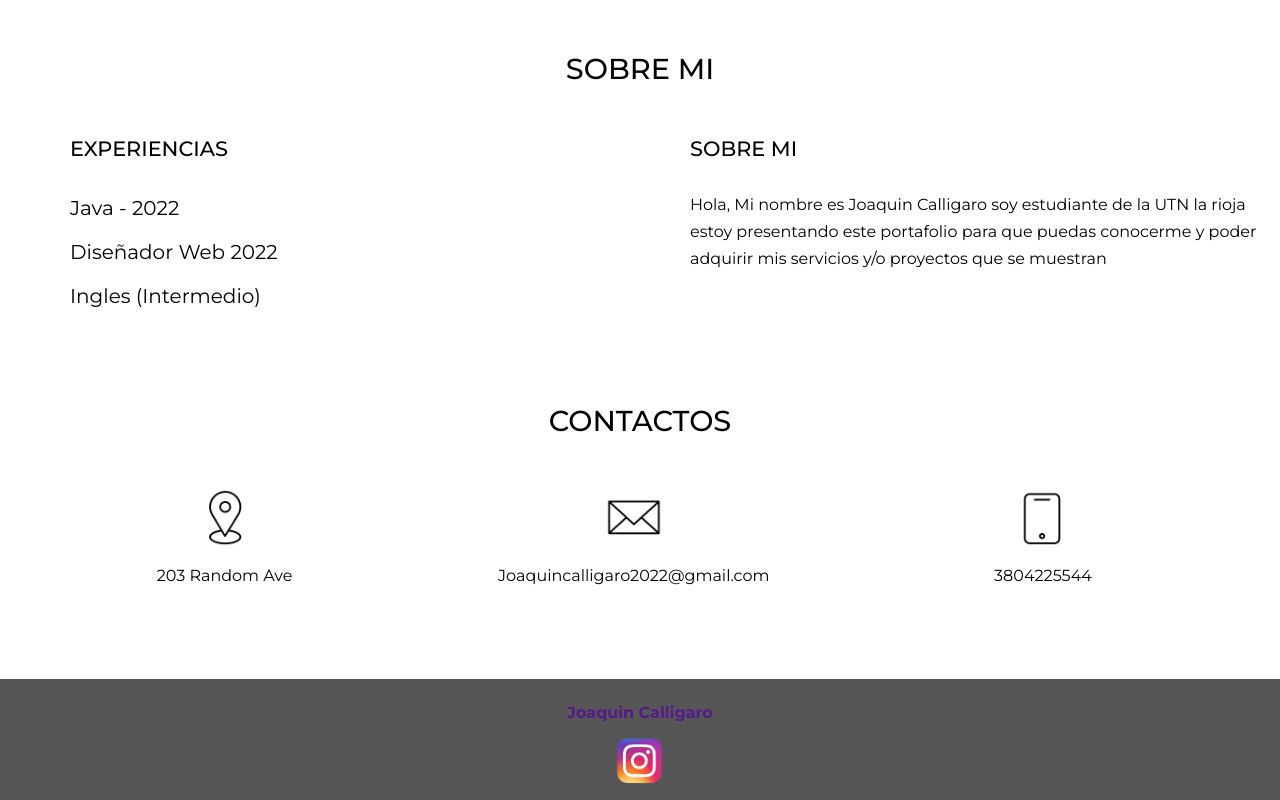
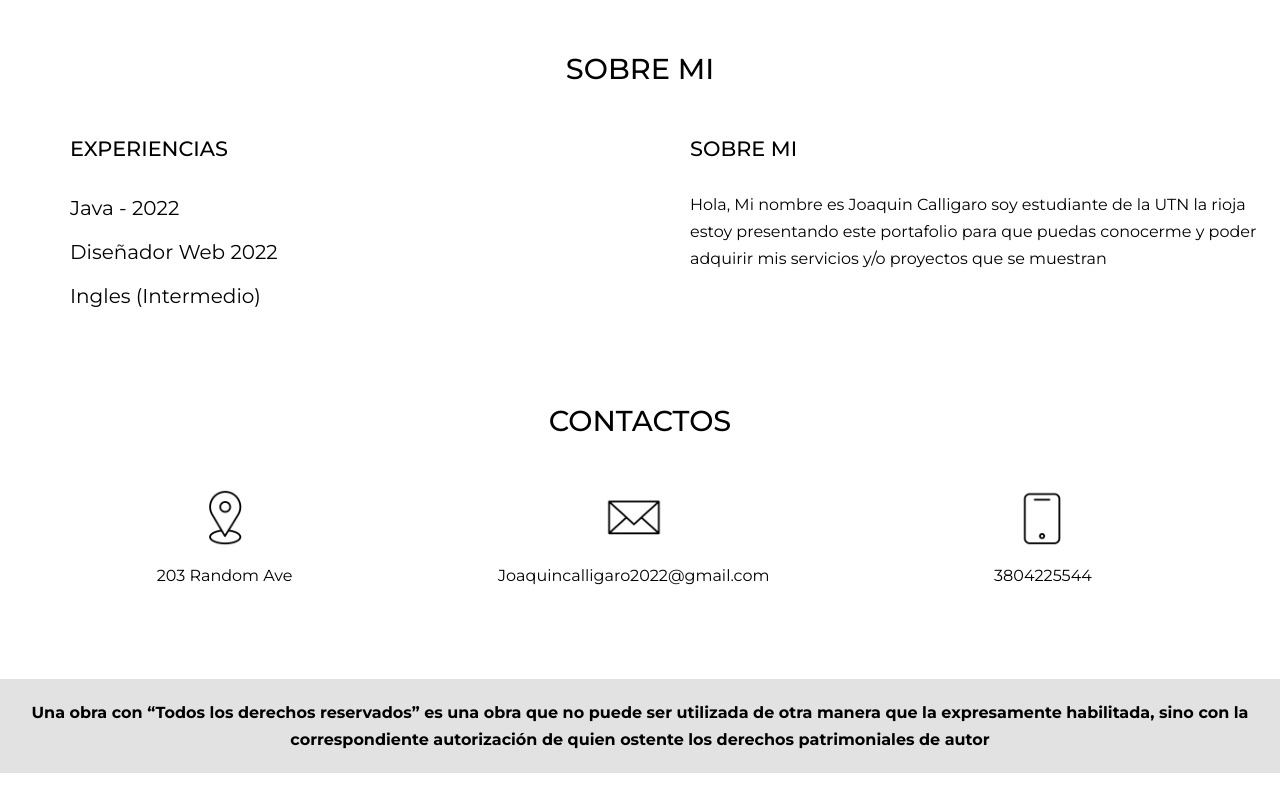
Before and after one commit to JoaquinCalligaro/JoaquinCalligaro.github.io, a plain HTML site: page index.html in a window 1280 px wide. Shown: the part 1125-1925 px from the top of the page. After the commit the page ends 1898 px from the top, so only its background shows below. Drawn offline with Linux system fonts and the light colour scheme.

Commit message:
se modifico el footer retirando una imagen y cambiando el texto

```diff
--- a/css/style.css
+++ b/css/style.css
@@ -170,7 +170,7 @@ a {
 
 /* Footer */
 #mainfooter {
-	background: #565656;
+	background: #e2e2e2;
 	text-align: center;
 	padding: 10px;
 }
--- a/index.html
+++ b/index.html
@@ -82,8 +82,8 @@
 
 		<footer id="mainfooter">
 			<div class="container">
-				<p aling = "center"><strong><a href="">Joaquin Calligaro</a></strong></p>
-				<img src="/img/instagram logo.png" width="50px">
+				<small><small><p aling = "center"><strong>Una obra con “Todos los derechos reservados” es una obra que no puede ser utilizada de otra manera que la expresamente habilitada, sino con la correspondiente autorización de quien ostente los derechos patrimoniales de autor</a></strong></p></small></small>
+
 
 			</div>
 		</footer>
```
